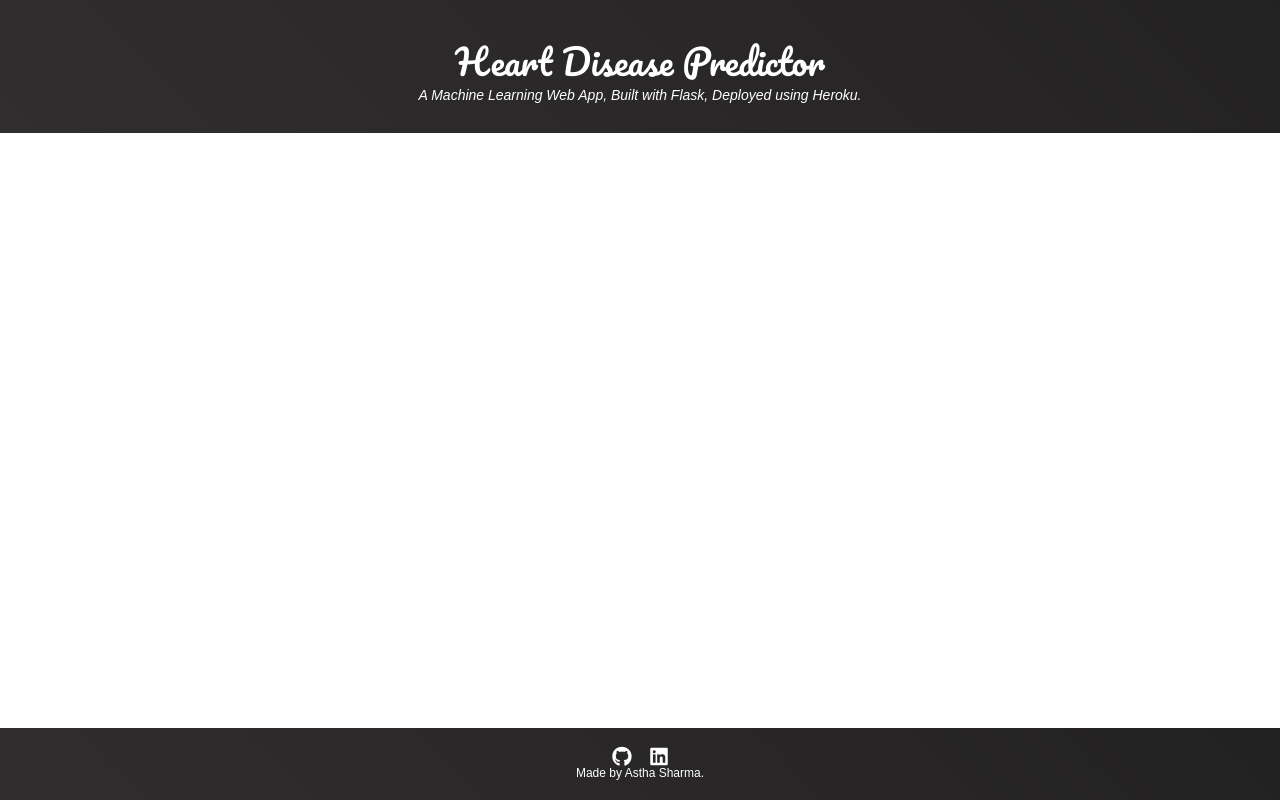
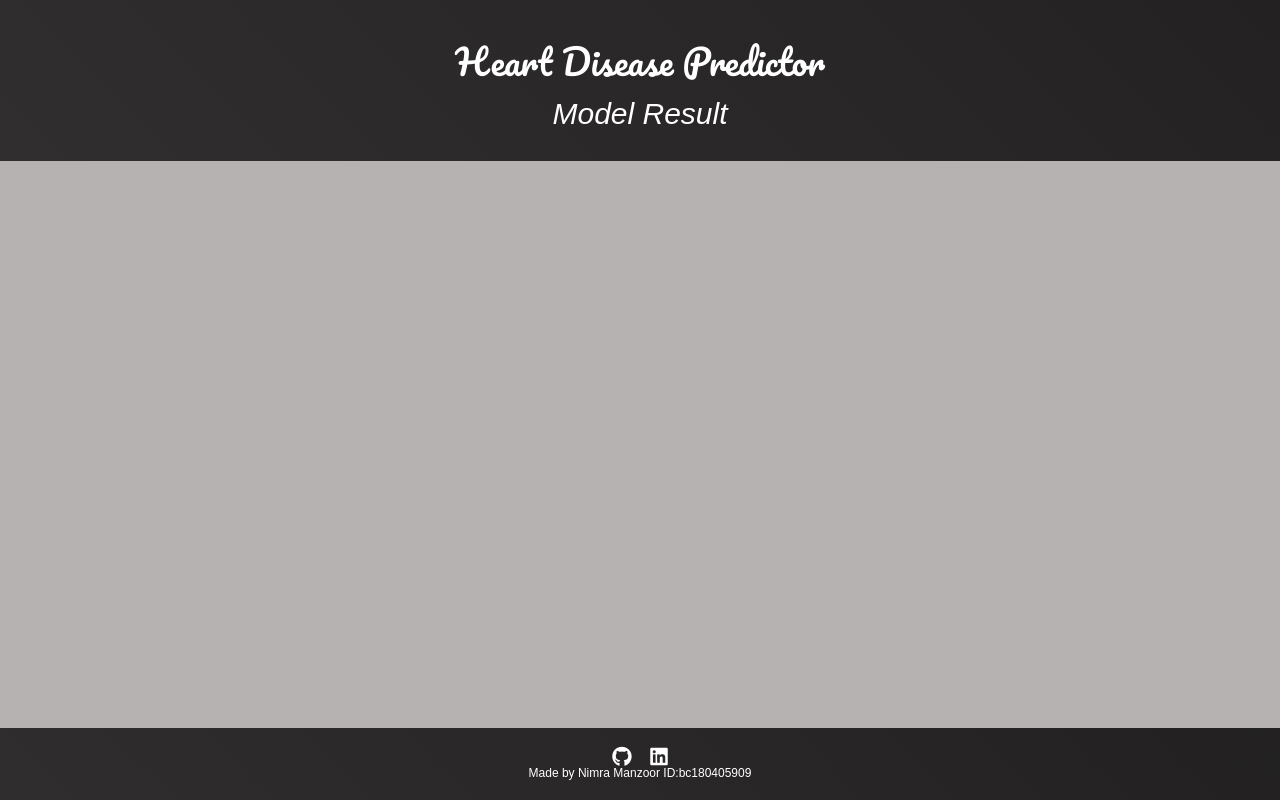
Before and after one commit to ShoaibDataScientist/ModelDeployment, a Flask app: template templates/result.html in a window 1280 px wide. Run offline with Flask 2, Linux system fonts and the light colour scheme; the template is opened without the code that fills it, so the values that code supplies are empty; parts of the project's set-up code (start-up, migrations or seed data) failed here and were passed over; some libraries are stand-ins or nearby versions.

Commit message:
Update result.html

```diff
--- a/templates/result.html
+++ b/templates/result.html
@@ -1,3 +1,4 @@
+
 <!DOCTYPE html>
 
 <html lang="en" dir="ltr">
@@ -6,9 +7,14 @@
 		<meta name="viewport" content="width=device-width, initial-scale=1.0">
 		<title>Heart Disease Predictor</title>
 		<link rel="shortcut icon" href="{{ url_for('static', filename='diabetes-favicon.ico') }}">
-		<link rel="stylesheet" type="text/css" href="{{ url_for('static', filename='style.css') }}">
+		<link rel="stylesheet" type="text/css" href="/static/style.css">
 		<script src="https://kit.fontawesome.com/5f3f547070.js" crossorigin="anonymous"></script>
 		<link href="https://fonts.googleapis.com/css2?family=Pacifico&display=swap" rel="stylesheet">
+		<style>
+			body{
+				background-color: #b6b2b2;
+			}
+		</style>
 	</head>
 
     <body>
@@ -17,17 +23,17 @@
 		<div class="container">
             <h2 class='container-heading'><span class="heading_font">Heart Disease Predictor</span></h2>
             <div class='description'>
-    			<p>A Machine Learning Web App, Built with Flask, Deployed using Heroku.</p>
+    			<p style="margin-top: 5px; font-size: 30px" >Model Result</p>
     		</div>
     	</div>
 
 		<!-- Result -->
 		<div class="results">
 			{% if prediction==1 %}
-				<h1>Prediction: <span class='danger'>Oops! You have Chances of Heart Disease.</span></h1>
+				<h1>Prediction: <span class='danger'>You have Chances of Heart Disease.</span></h1>
 
 			{% elif prediction==0 %}
-				<h1>Prediction: <span class='safe'>Great! You DON'T chances have Heart Disease.</span></h1>
+				<h1>Prediction: <span class='safe'>You DON'T chances have Heart Disease.</span></h1>
 
 			{% endif %}
 		</div>
@@ -38,7 +44,7 @@
                <a target="_blank" href="https://github.com/asthasharma98/Heart-Disease-Prediction-Deployment"><i class="fab fa-github fa-lg contact-icon"></i></a>
                <a target="_blank" href="https://www.linkedin.com/in/astha-sharma-47266b11b/"><i class="fab fa-linkedin fa-lg contact-icon"></i></a>
            </div>
-           <p class='footer-description'>Made by Astha Sharma.</p>
+           <p class='footer-description'>Made by Nimra Manzoor ID:bc180405909</p>
        </div>
 
 	</body>
```
